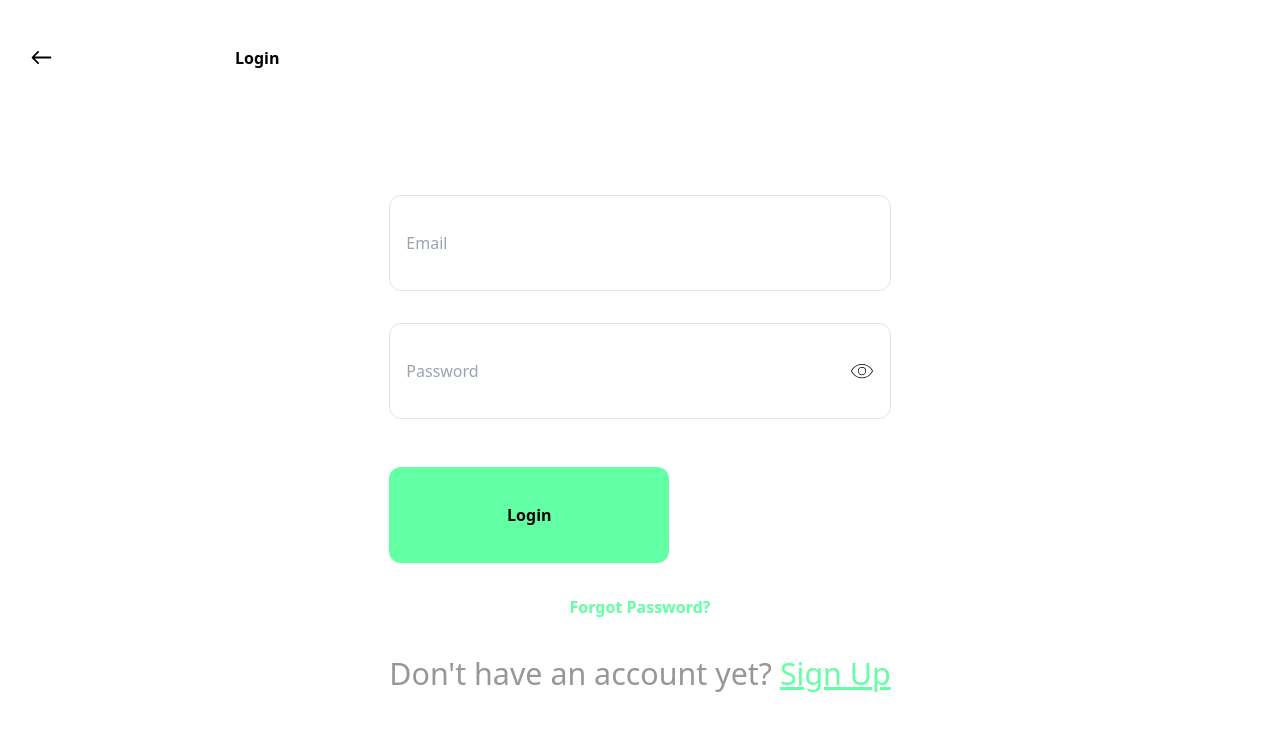
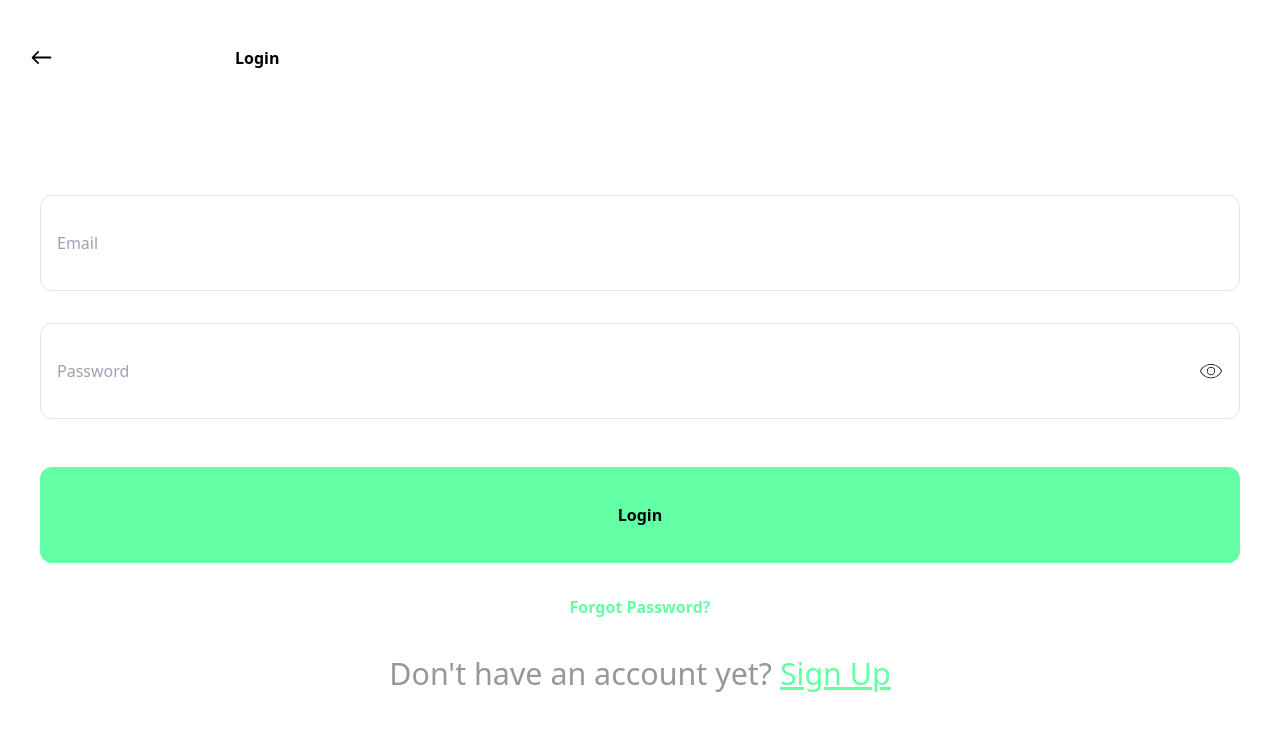
Before and after one commit to Budget-Tracker-Collaboration/budget-tracker, a Next.js app: page /login in a window 1280 px wide. Shown: the top 730 px of the page. Built offline with nearby package versions, Linux system fonts and the light colour scheme.

Commit message:
added touches to some styling

```diff
--- a/src/app/globals.css
+++ b/src/app/globals.css
@@ -25,12 +25,13 @@
 .loginHeaderTitle {
   padding-left: 22vh;
 }
+.signUpFormDiv {
+  width: 100%;
+}
 
 .signUpFrom {
   margin-top: 10vh;
   display: grid;
-  justify-content: center;
-  align-items: center;
   padding: 5vh;
 }
 
@@ -114,7 +115,6 @@ input:focus {
   color: #63FFA5;
   margin-bottom: 4vh;
   font-weight: 700;
-
 }
 
 .accountQText {
@@ -139,7 +139,6 @@ input:focus {
   border-radius: 12px;
   margin-top: 2vh;
   margin-bottom: 4vh;
-  width: 280px;
 }
 
 .linktoSignUp {
```
